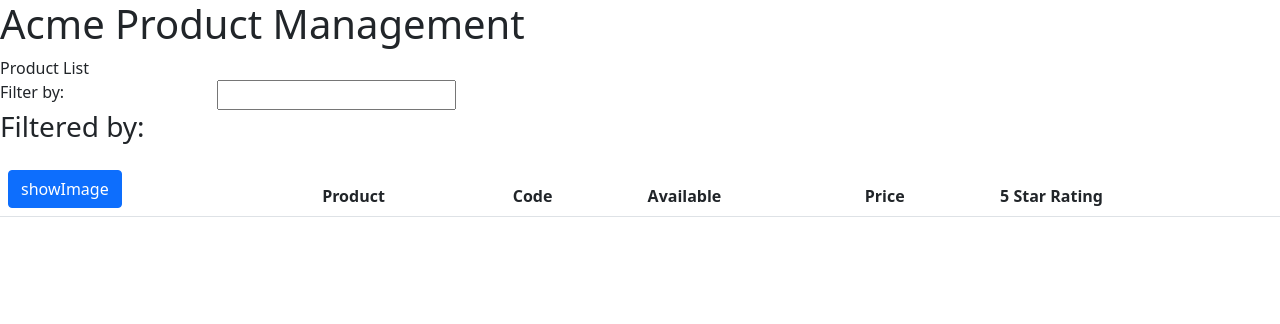
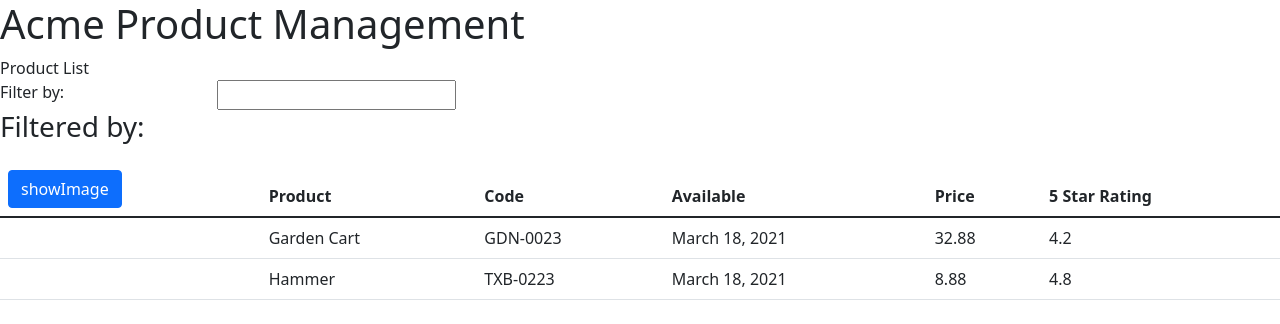
Before and after one commit to GabrielBobrov/apm, an Angular app: page / in a window 1280 px wide. Shown: the top 324 px of the page. Built offline with nearby package versions, Linux system fonts and the light colour scheme.

Commit message:
add data for table

```diff
--- a/src/app/products/product-list.component.html
+++ b/src/app/products/product-list.component.html
@@ -15,7 +15,7 @@
       </div>
     </div>
     <div class="table-responsive">
-      <table class="table">
+      <table class="table" *ngIf="products.length">
         <thead>
           <tr>
             <th>
@@ -28,7 +28,16 @@
             <th>5 Star Rating</th>
           </tr>
         </thead>
-        <tbody></tbody>
+        <tbody>
+          <tr *ngFor="let product of products">
+            <td></td>
+            <td>{{ product.productName }}</td>
+            <td>{{ product.productCode }}</td>
+            <td>{{ product.releaseDate }}</td>
+            <td>{{ product.price }}</td>
+            <td>{{ product.startRating }}</td>
+          </tr>
+        </tbody>
       </table>
     </div>
   </div>
--- a/src/app/products/product-list.componetn.ts
+++ b/src/app/products/product-list.componetn.ts
@@ -6,4 +6,26 @@ import { Component } from '@angular/core';
 })
 export class ProductListComponent {
   pageTitle: string = 'Product List';
+  products: any[] = [
+    {
+      productId: 2,
+      productName: 'Garden Cart',
+      productCode: 'GDN-0023',
+      releaseDate: 'March 18, 2021',
+      description: 'blablabla',
+      price: 32.88,
+      startRating: 4.2,
+      imageUrl: 'assets/images/gardem_cart.png',
+    },
+    {
+      productId: 5,
+      productName: 'Hammer',
+      productCode: 'TXB-0223',
+      releaseDate: 'March 18, 2021',
+      description: 'blablabla',
+      price: 8.88,
+      startRating: 4.8,
+      imageUrl: 'assets/images/hammer.png',
+    },
+  ];
 }
```
